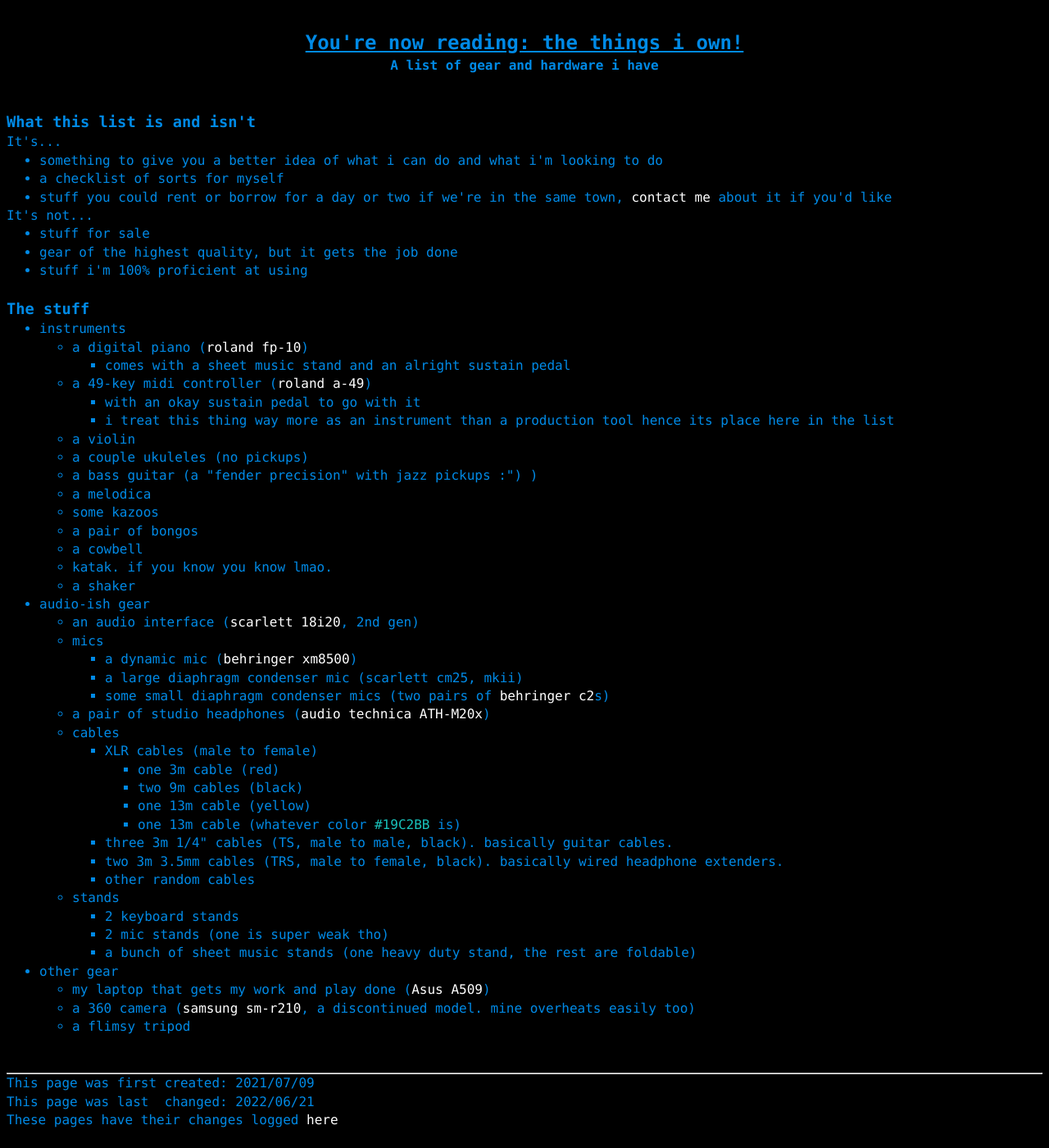
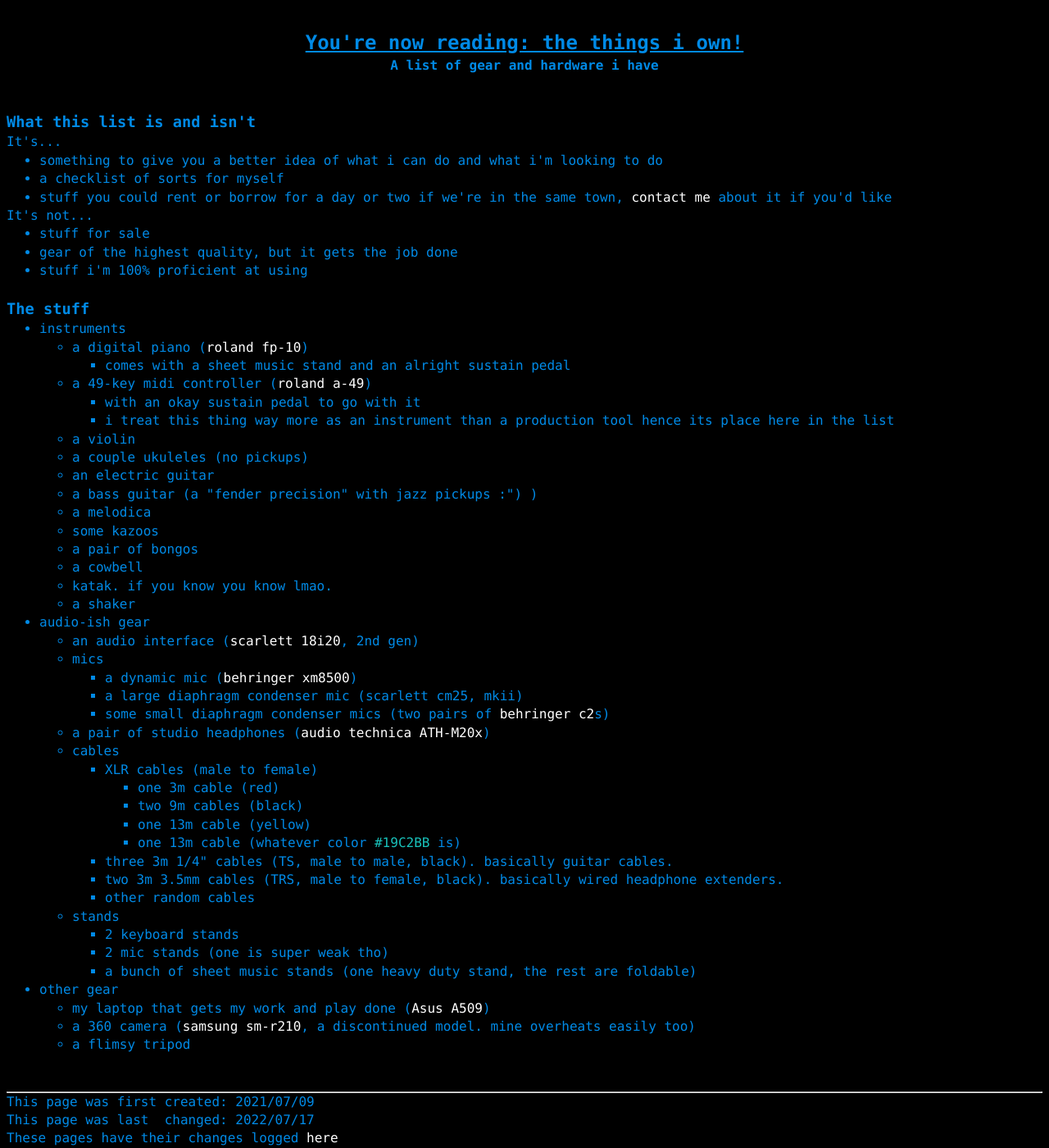
Before and after one commit to a-erfan-aa/a-erfan-aa.github.io, a Jekyll site: the page built from misc/things-i-own.html, in a window 1280 px wide and 1400 px high, scrolled down 241 px. Shown: the whole window at 82% size. Built offline with Jekyll 4.4.1, drawn with Linux system fonts in a browser that asks for light colours; before the commit the page ends 1618 px from its top, so only the background shows below that.

Commit message:
Add an electric guitar to things-i-own.html
Also update lastChanged

```diff
--- a/misc/things-i-own.html
+++ b/misc/things-i-own.html
@@ -2,7 +2,7 @@
 layout: default
 title: things i own
 firstCreated: 2021/07/09
-lastChanged: 2022/06/21
+lastChanged: 2022/07/17
 ---
 <!-- title and subtitle -->
 <div>
@@ -50,6 +50,7 @@
 				</li>
 				<li>a violin</li>
 				<li>a couple ukuleles (no pickups)</li>
+				<li>an electric guitar</li>
 				<li>a bass guitar (a "fender precision" with jazz pickups :") )</li>
 				<li>a melodica</li>
 				<li>some kazoos</li>
```
